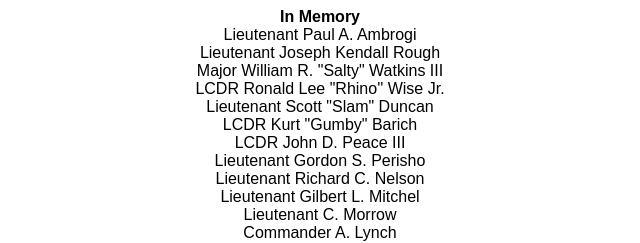
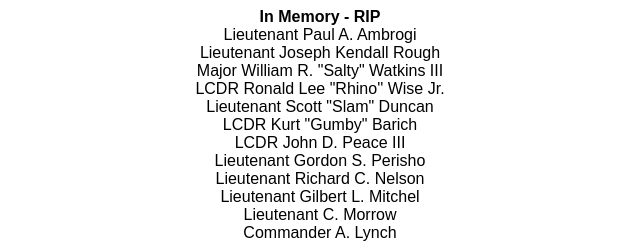
Before and after one commit to ndinatale/sunday, a plain HTML site: page index.html in a window 1280 px wide. Shown: the top 243 px of the page, 320-960 px from the left. Drawn offline with Linux system fonts and the light colour scheme.

Commit message:
removed hidden and updated 1st sentence

```diff
--- a/index.html
+++ b/index.html
@@ -19,7 +19,7 @@
 <body>
 <font face="arial, helvetica, sans">
 <center>
-<b>In Memory</b><br>
+<b>In Memory - RIP</b><br>
 
 Lieutenant Paul A. Ambrogi<br>
 Lieutenant Joseph Kendall Rough<br>
@@ -34,9 +34,6 @@ Lieutenant Gilbert L. Mitchel<br>
 Lieutenant C. Morrow<br>
 Commander A. Lynch
 
-<!--A B/N in VA-75, The Sunday Punchers when I knew him.<br>
-Downed by unknown causes, April 7th, 2003,<br>
-while on a combat mission over Iraq in support of Operation Iraqi Freedom.-->
 <hr>
 <p>
 <table border="0" width="850" cellpadding="0" cellspacing="0">
```
